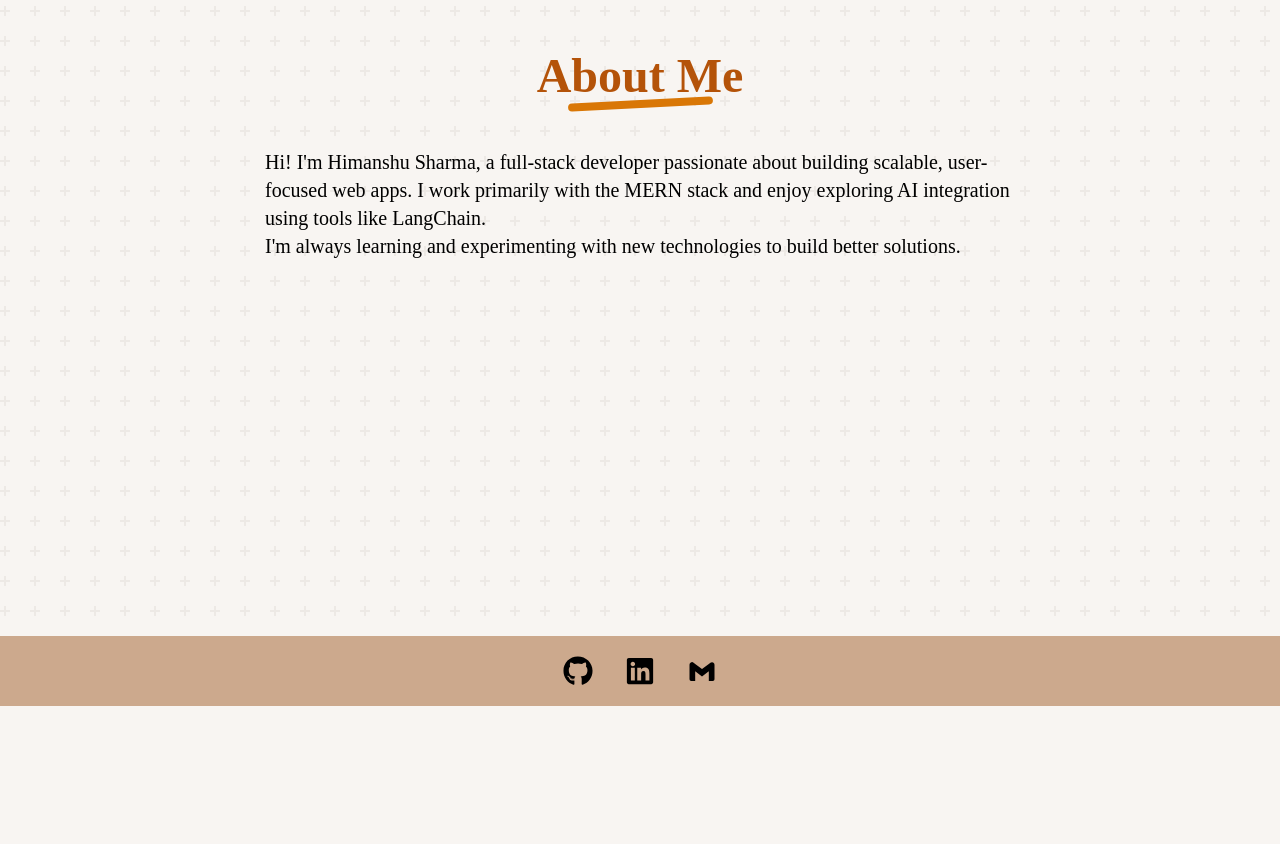
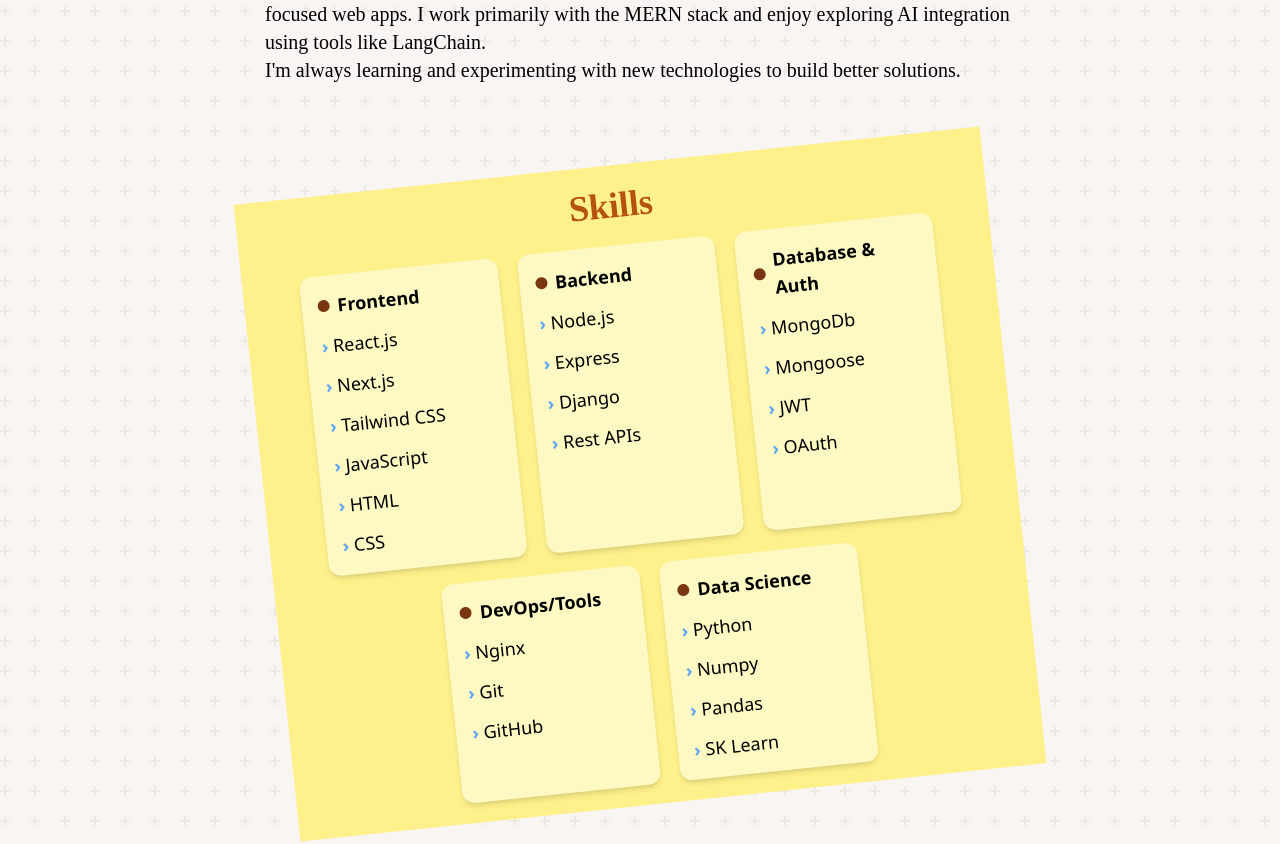
Before and after one commit to CodeXGautam/portfolio, a React (Create React App) app in the folder frontend/: page / in a window 1280 px wide. Shown: the part 1044-1888 px from the top of the page. Before the commit the page ends 1750 px from the top, so only its background shows below. Built offline with nearby package versions, Linux system fonts and the light colour scheme.

Commit message:
Enhance About component layout with new skills section and improved spacing

```diff
--- a/frontend/src/pages/About.js
+++ b/frontend/src/pages/About.js
@@ -1,18 +1,144 @@
 
 const About = () => {
     return (
-        <div className="flex flex-col items-center gap-10 justify-center min-h-screen mx-auto w-[65%] max-w-[750px]
+        <div className="flex flex-col items-center gap-20 mt-20 justify-center min-h-screen mx-auto w-[65%] max-w-[750px]
          min-w-[270px]" id="about">
             <h1 className="flex flex-col justify-center items-center text-2xl text-amber-700 font-bold font-display
             sm:text-3xl md:text-4xl lg:text-5xl xl:text-5xl 2xl:text-5xl">
                 About Me
-            <div className="flex bg-amber-600 w-[70%] rounded-2xl h-2 -rotate-3 justify-center items-center"></div>
+                <div className="flex bg-amber-600 w-[70%] rounded-2xl h-2 -rotate-3 justify-center items-center"></div>
             </h1>
             <div className="text-sm sm:text-md md:text-lg lg:text-xl font-body">
                 Hi! I'm Himanshu Sharma, a full-stack developer passionate about building scalable, user-focused web apps.
-                I work primarily with the MERN stack and enjoy exploring AI integration using tools like LangChain.<br/>
+                I work primarily with the MERN stack and enjoy exploring AI integration using tools like LangChain.<br />
                 I'm always learning and experimenting with new technologies to build better solutions.
             </div>
+
+            <div className="bg-yellow-200 flex flex-col gap-5 justify-around p-5 -rotate-6 w-[100%]">
+                <h1 className="flex flex-col justify-center items-center text-xl text-amber-700 font-semibold font-display
+            sm:text-2xl md:text-3xl lg:text-4xl xl:text-4xl 2xl:text-4xl">
+                    Skills
+                </h1>
+                <div className="flex flex-wrap gap-5 justify-center">
+                    <div className="flex flex-col gap-3 bg-yellow-100 shadow-md rounded-xl p-4 w-[28%] min-w-[125px]">
+                        <h1 className="flex gap-2 items-center font-semibold text-sm sm:text-md md:text-lg lg:text-lg">
+                            <span className="rounded-full w-3 h-3 bg-amber-900"></span> Frontend
+                        </h1>
+                        <div className="text-sm sm:text-md md:text-lg lg:text-lg">
+                            <span className="text-blue-400 font-bold"> › </span>
+                            React.js
+                        </div>
+                        <div className="text-sm sm:text-md md:text-lg lg:text-lg">
+                            <span className="text-blue-400 font-bold"> › </span>
+                            Next.js
+                        </div>
+                        <div className="text-sm sm:text-md md:text-lg lg:text-lg">
+                            <span className="text-blue-400 font-bold"> › </span>
+                            Tailwind CSS
+                        </div>
+                        <div className="text-sm sm:text-md md:text-lg lg:text-lg">
+                            <span className="text-blue-400 font-bold"> › </span>
+                            JavaScript
+                        </div>
+                        <div className="text-sm sm:text-md md:text-lg lg:text-lg">
+                            <span className="text-blue-400 font-bold"> › </span>
+                            HTML
+                        </div>
+                        <div className="text-sm sm:text-md md:text-lg lg:text-lg">
+                            <span className="text-blue-400 font-bold"> › </span>
+                            CSS
+                        </div>
+
+                    </div>
+
+                    <div className="flex flex-col gap-3 bg-yellow-100 shadow-md rounded-xl p-4 w-[28%] min-w-[125px]">
+                        <h1 className="flex gap-2 items-center font-semibold text-sm sm:text-md md:text-lg lg:text-lg">
+                            <span className="rounded-full w-3 h-3 bg-amber-900"></span> Backend
+                        </h1>
+                        <div className="text-sm sm:text-md md:text-lg lg:text-lg">
+                            <span className="text-blue-400 font-bold"> › </span>
+                            Node.js
+                        </div>
+                        <div className="text-sm sm:text-md md:text-lg lg:text-lg">
+                            <span className="text-blue-400 font-bold"> › </span>
+                            Express
+                        </div>
+                        <div className="text-sm sm:text-md md:text-lg lg:text-lg">
+                            <span className="text-blue-400 font-bold"> › </span>
+                            Django
+                        </div>
+                        <div className="text-sm sm:text-md md:text-lg lg:text-lg">
+                            <span className="text-blue-400 font-bold"> › </span>
+                            Rest APIs
+                        </div>
+                    </div>
+
+                    <div className="flex flex-col gap-3 bg-yellow-100 shadow-md rounded-xl p-4 w-[28%] min-w-[125px]">
+                        <h1 className="flex gap-2 items-center font-semibold text-sm sm:text-md md:text-lg lg:text-lg">
+                            <span className="rounded-full w-3 h-3 bg-amber-900"></span> Database & Auth
+                        </h1>
+                        <div className="text-sm sm:text-md md:text-lg lg:text-lg">
+                            <span className="text-blue-400 font-bold"> › </span>
+                            MongoDb
+                        </div>
+                        <div className="text-sm sm:text-md md:text-lg lg:text-lg">
+                            <span className="text-blue-400 font-bold"> › </span>
+                            Mongoose
+                        </div>
+                        <div className="text-sm sm:text-md md:text-lg lg:text-lg">
+                            <span className="text-blue-400 font-bold"> › </span>
+                            JWT
+                        </div>
+                        <div className="text-sm sm:text-md md:text-lg lg:text-lg">
+                            <span className="text-blue-400 font-bold"> › </span>
+                            OAuth
+                        </div>
+                    </div>
+
+                    <div className="flex flex-col gap-3 bg-yellow-100 shadow-md rounded-xl p-4 w-[28%] min-w-[125px]">
+                        <h1 className="flex gap-2 items-center font-semibold text-sm sm:text-md md:text-lg lg:text-lg">
+                            <span className="rounded-full w-3 h-3 bg-amber-900"></span> DevOps/Tools
+                        </h1>
+                        <div className="text-sm sm:text-md md:text-lg lg:text-lg">
+                            <span className="text-blue-400 font-bold"> › </span>
+                            Nginx
+                        </div>
+                        <div className="text-sm sm:text-md md:text-lg lg:text-lg">
+                            <span className="text-blue-400 font-bold"> › </span>
+                            Git
+                        </div>
+                        <div className="text-sm sm:text-md md:text-lg lg:text-lg">
+                            <span className="text-blue-400 font-bold"> › </span>
+                            GitHub
+                        </div>
+                    </div>
+
+
+                    <div className="flex flex-col gap-3 bg-yellow-100 shadow-md rounded-xl p-4 w-[28%] min-w-[125px]">
+                        <h1 className="flex gap-2 items-center font-semibold text-sm sm:text-md md:text-lg lg:text-lg">
+                            <span className="rounded-full w-3 h-3 bg-amber-900"></span> Data Science
+                        </h1>
+                        <div className="text-sm sm:text-md md:text-lg lg:text-lg">
+                            <span className="text-blue-400 font-bold"> › </span>
+                            Python
+                        </div>
+                        <div className="text-sm sm:text-md md:text-lg lg:text-lg">
+                            <span className="text-blue-400 font-bold"> › </span>
+                            Numpy
+                        </div>
+                        <div className="text-sm sm:text-md md:text-lg lg:text-lg">
+                            <span className="text-blue-400 font-bold"> › </span>
+                            Pandas
+                        </div>
+                        <div className="text-sm sm:text-md md:text-lg lg:text-lg">
+                            <span className="text-blue-400 font-bold"> › </span>
+                            SK Learn
+                        </div>
+                    </div>
+
+                </div>
+            </div>
+
         </div>
     )
 }
```
